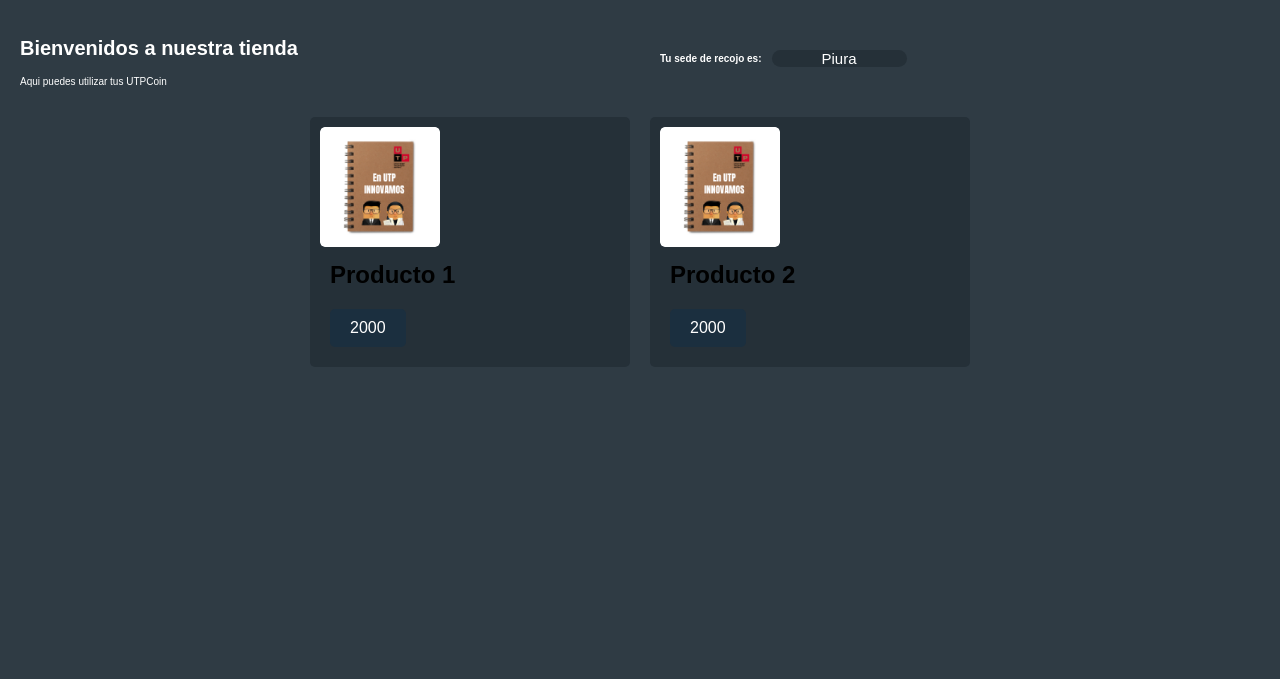
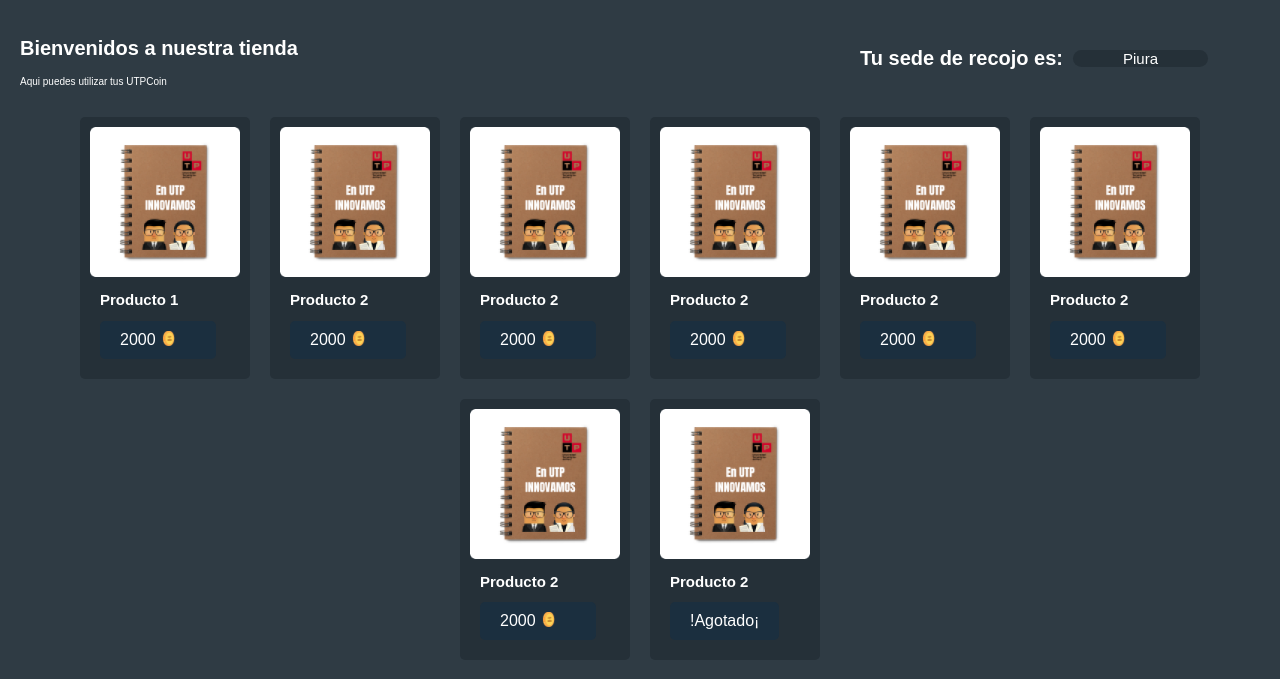
Before and after one commit to WzsdM/HACKATON_ONBOARDING, a PHP site: page /Muestra.html in a window 1280 px wide. Shown: the part 72-751 px from the top of the page. Run offline with PHP 8.4, Linux system fonts and the light colour scheme.

Commit message:
Finalización productos
Productos completos

```diff
--- a/Codigo_Tienda/Muestra.html
+++ b/Codigo_Tienda/Muestra.html
@@ -40,19 +40,62 @@
     <!--Productos(AQUI SE APLICARA EL API EN PHP)-->
     <div class="products-container">
         <div class="product">
-            <img src="Imagenes/LibretaUTP.png" alt="Producto 1">
+            <img src="Imagenes/LibretaUTP.png" alt="Producto 1" class="img-producto">
             <div class="product-info">
                 <h2>Producto 1</h2>
-                <button class="price-btn">2000</button>
+                <button class="price-btn">2000<img src="Imagenes/UTP-COIN 1.png" alt="UTP-COIN" class="btn-icon"></button>
             </div>
         </div>
         <div class="product">
-            <img src="Imagenes/LibretaUTP.png" alt="Producto 2">
+            <img src="Imagenes/LibretaUTP.png" alt="Producto 2"  class="img-producto">
             <div class="product-info">
                 <h2>Producto 2</h2>
-                <button class="price-btn">2000</button>
+                <button class="price-btn">2000<img src="Imagenes/UTP-COIN 1.png" alt="UTP-COIN" class="btn-icon"></button>
             </div>
         </div>
+        <div class="product">
+            <img src="Imagenes/LibretaUTP.png" alt="Producto 2"  class="img-producto">
+            <div class="product-info">
+                <h2>Producto 2</h2>
+                <button class="price-btn">2000<img src="Imagenes/UTP-COIN 1.png" alt="UTP-COIN" class="btn-icon"></button>
+            </div>
+        </div>
+        <div class="product">
+            <img src="Imagenes/LibretaUTP.png" alt="Producto 2"  class="img-producto">
+            <div class="product-info">
+                <h2>Producto 2</h2>
+                <button class="price-btn">2000<img src="Imagenes/UTP-COIN 1.png" alt="UTP-COIN" class="btn-icon"></button>
+            </div>
+        </div>
+        <div class="product">
+            <img src="Imagenes/LibretaUTP.png" alt="Producto 2"  class="img-producto">
+            <div class="product-info">
+                <h2>Producto 2</h2>
+                <button class="price-btn">2000<img src="Imagenes/UTP-COIN 1.png" alt="UTP-COIN" class="btn-icon"></button>
+            </div>
+        </div>
+        <div class="product">
+            <img src="Imagenes/LibretaUTP.png" alt="Producto 2"  class="img-producto">
+            <div class="product-info">
+                <h2>Producto 2</h2>
+                <button class="price-btn">2000<img src="Imagenes/UTP-COIN 1.png" alt="UTP-COIN" class="btn-icon"></button>
+            </div>
+        </div>
+        <div class="product">
+            <img src="Imagenes/LibretaUTP.png" alt="Producto 2"  class="img-producto">
+            <div class="product-info">
+                <h2>Producto 2</h2>
+                <button class="price-btn">2000<img src="Imagenes/UTP-COIN 1.png" alt="UTP-COIN" class="btn-icon"></button>
+            </div>
+        </div>
+        <div class="product">
+            <img src="Imagenes/LibretaUTP.png" alt="Producto 2"  class="img-producto">
+            <div class="product-info">
+                <h2>Producto 2</h2>
+                    <button class="price-agotado">!Agotado¡</button>
+            </div>
+        </div>
+
         <!-- Agrega más productos aquí si es necesario -->
     </div>
 
--- a/Codigo_Tienda/styless.css
+++ b/Codigo_Tienda/styless.css
@@ -97,14 +97,14 @@ nav a:hover {
     font-size: 10px;
 }
 .right-info h2{
-    font-size: 10px;
+    font-size: 20px;
 }
 .right-info{
     display: flex;
 }
 
 .left-info {
-    margin-right: 0; /* Elimina el margen derecho en dispositivos pequeños */
+    margin-right: 400px; /* Elimina el margen derecho en dispositivos pequeños */
 }
 .right-info p {
     border-radius: 5px;
@@ -134,16 +134,13 @@ nav a:hover {
 .product {
     background-color: #253038;
     padding: 10px;
-    flex: 1;
-    max-width: 300px;
+    width:150px;
     border-radius: 5px;
-
 }
 
-.product img {
-    width: 100%;
-    height: auto;
-    border-radius: 5px;
+.product .img-producto {
+   width: 150px;
+
 }
 
 .product-info {
@@ -152,8 +149,20 @@ nav a:hover {
 
 .product-info h2 {
     margin-top: 0;
+    font-size: 15px;
+    color: white;
 }
-
+.product .price-agotado{
+    background-color: #1B2F3F;
+    border: none;
+    color: white;
+    padding: 10px 20px;
+    text-align: center;
+    text-decoration: none;
+    display: flex;
+    font-size: 16px;
+    border-radius: 5px;
+}
 .price-btn {
     background-color: #1B2F3F;
     border: none;
@@ -161,11 +170,16 @@ nav a:hover {
     padding: 10px 20px;
     text-align: center;
     text-decoration: none;
-    display: inline-block;
+    display: flex;
     font-size: 16px;
     border-radius: 5px;
     cursor: pointer;
     transition-duration: 0.4s;
+}
+.price-btn .btn-icon{
+    width: 15px;
+    height: 15px;
+    margin-left: 5px;
 }
 
 .price-btn:hover {
```
